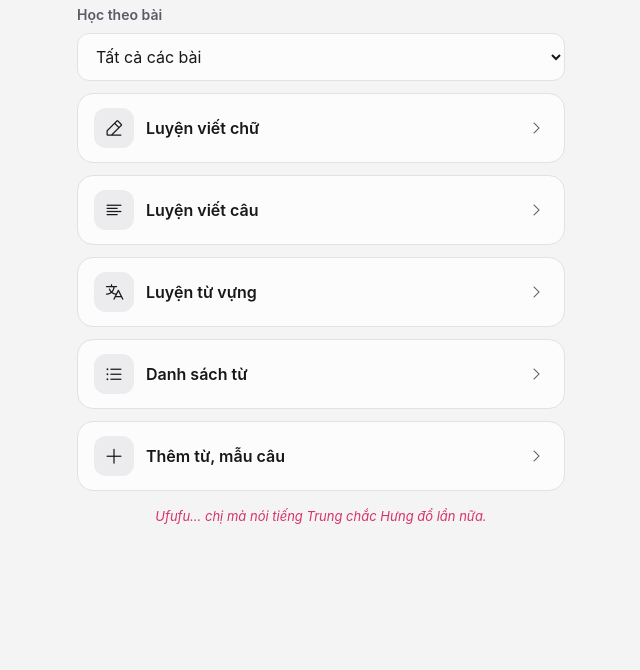
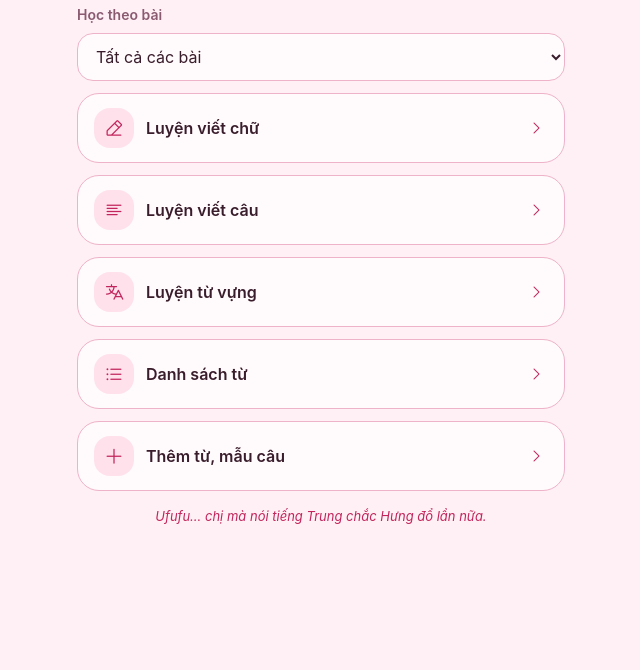
Before and after one commit to khanhhung142/hskchinese, a website with bundled scripts: page index.html in a window 1280 px wide. Shown: the part 130-800 px from the top of the page, without its empty margins (319-959 px from the left). Built offline with nearby package versions, Linux system fonts and the light colour scheme.

Commit message:
Giao diện màu hồng

```diff
--- a/css/app.css
+++ b/css/app.css
@@ -1,22 +1,22 @@
 /* Tokens. Radius rule: interactive controls 12px, containers 16px, chips 10px. */
 :root {
-  --bg: #f4f4f5;
-  --surface: #fcfcfd;
-  --surface-2: #ececef;
-  --text: #18181b;
-  --muted: #5b5b66;
-  --line: #e1e1e6;
-  --accent: #2343c4;
-  --accent-text: #fbfbff;
-  --accent-soft: #e6ebfb;
+  --bg: #fff0f5;
+  --surface: #fffafc;
+  --surface-2: #ffe1ec;
+  --text: #3a1d2b;
+  --muted: #8a5a70;
+  --line: #eeb3c9;
+  --accent: #c2255c;
+  --accent-text: #ffffff;
+  --accent-soft: #ffe0ec;
   --ok: #157a3c;
   --ok-soft: #e3f5e9;
-  --bad: #b42323;
+  --bad: #c92a2a;
   --bad-soft: #fbe7e7;
-  --shadow: 0 1px 2px rgb(24 24 40 / .05), 0 8px 24px -12px rgb(24 24 40 / .18);
-  --r-ctl: 12px;
-  --r-box: 16px;
-  --r-chip: 10px;
+  --shadow: 0 1px 2px rgb(214 51 108 / .06), 0 8px 24px -12px rgb(214 51 108 / .25);
+  --r-ctl: 16px;
+  --r-box: 22px;
+  --r-chip: 14px;
   --ease: cubic-bezier(.16, 1, .3, 1);
   --font: -apple-system, BlinkMacSystemFont, "SF Pro Text", "Segoe UI", Roboto, "Helvetica Neue", sans-serif;
   --han: "PingFang SC", "Hiragino Sans GB", "Noto Sans SC", "Source Han Sans SC", "Microsoft YaHei", sans-serif;
@@ -24,15 +24,15 @@
 }
 @media (prefers-color-scheme: dark) {
   :root {
-    --bg: #111113;
-    --surface: #1a1a1d;
-    --surface-2: #26262b;
-    --text: #f2f2f4;
-    --muted: #a3a3ad;
-    --line: #2c2c32;
-    --accent: #8ea2ff;
-    --accent-text: #0f1330;
-    --accent-soft: #1e2546;
+    --bg: #1f1018;
+    --surface: #2a1621;
+    --surface-2: #3a1f2e;
+    --text: #fff0f6;
+    --muted: #d9a5bd;
+    --line: #4a2839;
+    --accent: #ff8cc0;
+    --accent-text: #3a0f22;
+    --accent-soft: #4a1e33;
     --ok: #5fd08b;
     --ok-soft: #12301f;
     --bad: #ff8a8a;
@@ -127,7 +127,9 @@ button { cursor: pointer; }
 }
 .menu-item b { display: block; font-weight: 600; }
 .menu-item small { color: var(--muted); font-size: 14px; }
-.menu-item > i:last-child { color: var(--muted); }
+.menu-item > i:first-child { color: var(--accent); }
+.menu-item > i:last-child { color: var(--accent); }
+html { scrollbar-color: var(--line) transparent; }
 
 /* Quiz */
 .quiz-top { display: grid; grid-template-columns: 44px 1fr auto; align-items: center; gap: 8px; margin: -8px 0 12px; }
@@ -300,4 +302,4 @@ body.typing .footer { padding-top: 8px; }
 .cands { min-height: 48px; display: flex; flex-wrap: wrap; gap: 8px; align-items: center; }
 .hand-tools { display: grid; grid-template-columns: 1fr 1fr auto; gap: 8px; }
 .hand-tools .btn { min-height: 44px; padding: 0 14px; font-weight: 500; }
-.tomie { margin: 16px 0 0; text-align: center; font-size: 13px; font-style: italic; color: #d6336c; }
+.tomie { margin: 16px 0 0; text-align: center; font-size: 13px; font-style: italic; color: var(--accent); }
--- a/index.html
+++ b/index.html
@@ -4,8 +4,8 @@
   <meta charset="utf-8">
   <meta name="viewport" content="width=device-width, initial-scale=1, viewport-fit=cover">
   <title>Học từ tiếng Trung</title>
-  <meta name="theme-color" content="#f4f4f5" media="(prefers-color-scheme: light)">
-  <meta name="theme-color" content="#111113" media="(prefers-color-scheme: dark)">
+  <meta name="theme-color" content="#fff0f5" media="(prefers-color-scheme: light)">
+  <meta name="theme-color" content="#1f1018" media="(prefers-color-scheme: dark)">
   <meta name="apple-mobile-web-app-capable" content="yes">
   <meta name="apple-mobile-web-app-title" content="Học từ">
   <link rel="manifest" href="manifest.webmanifest">
```
Also changed, not shown: full/index.html (+2 -2 lines), manifest.webmanifest.
